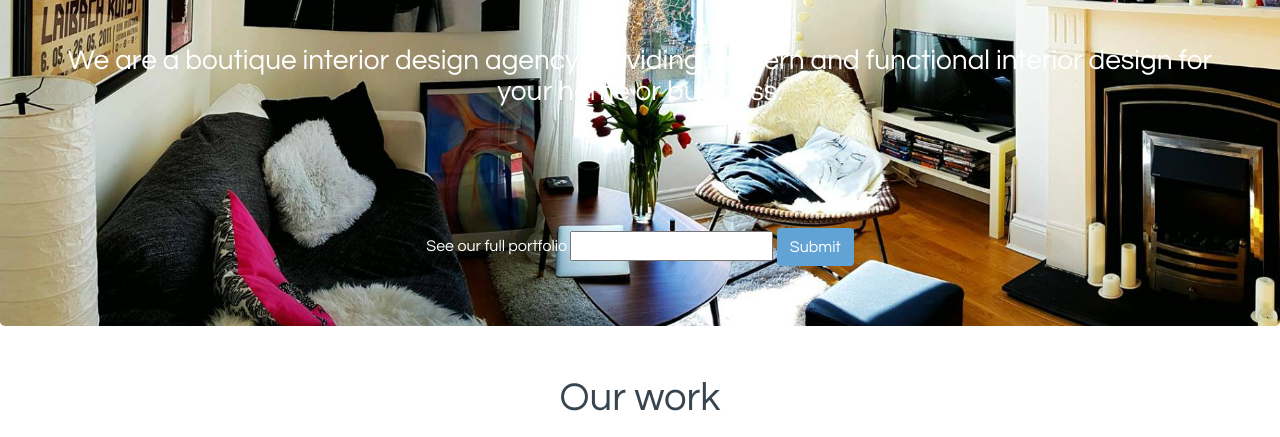
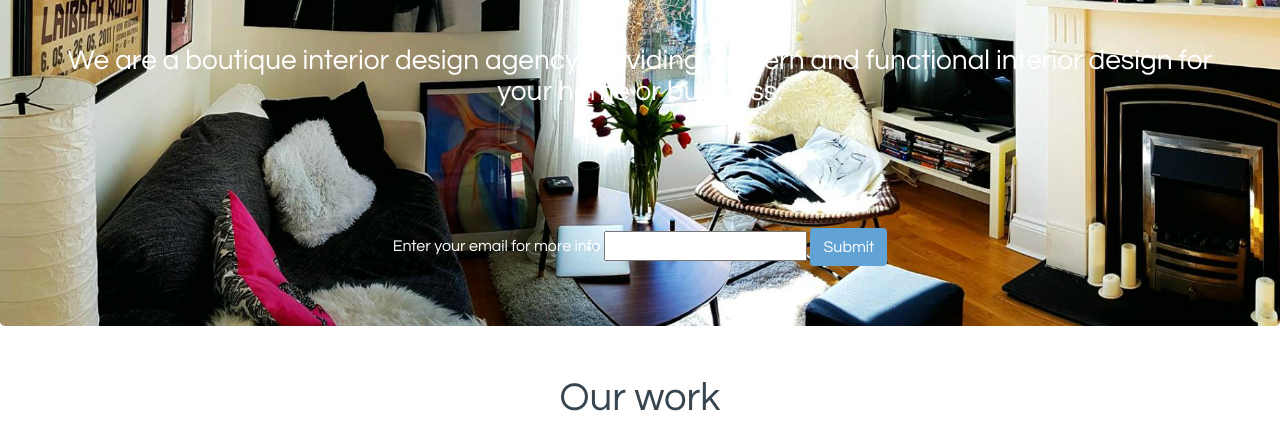
Before and after one commit to spela2112/isolar-main, a plain HTML site: page index.html in a window 1280 px wide. Shown: the part 334-771 px from the top of the page. Drawn offline with nearby package versions, Linux system fonts and the light colour scheme.

Commit message:
tiny copy change

```diff
--- a/index.html
+++ b/index.html
@@ -49,7 +49,7 @@
           </div>
           <div class="formtext">
             <form role='form'>
-              <label for="email">See our full portfolio</label> <input name="email" type="text">
+              <label for="email">Enter your email for more info</label> <input name="email" type="text">
               <input class="btn btn-primary" type="submit" value="Submit">
             </form>
           </div>
```
